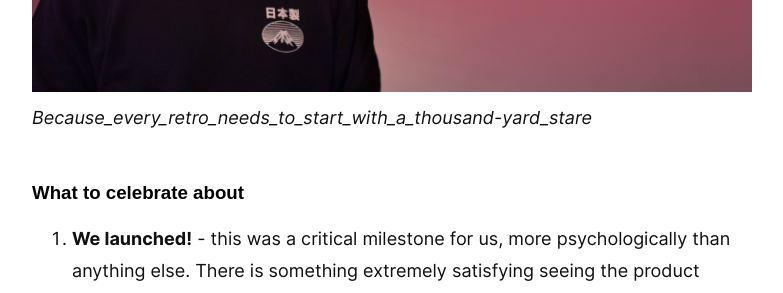
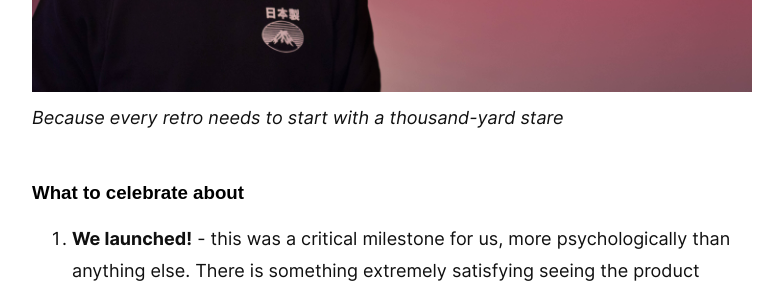
Before and after one commit to metomic/blog, a Jekyll site: the page built from _posts/2019-04-18-a-metomic-retro.md, in a window 1280 px wide and 900 px high, scrolled down 1344 px. Shown: the part 153-446 px from the top of the window, without its empty margins (248-1031 px from the left). Built offline with Jekyll 4.4.1, drawn with Linux system fonts in a browser that asks for light colours.

```diff
--- a/_posts/2019-04-18-a-metomic-retro.md
+++ b/_posts/2019-04-18-a-metomic-retro.md
@@ -16,7 +16,7 @@ But as with any startup, we face challenges and saviour successes. So we thought
 So time to take a hard look at ourselves, and do a Metomic retro...
 
 ![](/images/shad.jpg)
-*Because_every_retro_needs_to_start_with_a_thousand-yard_stare*
+*Because every retro needs to start with a thousand-yard stare*
 
 ### What to celebrate about
 
```
